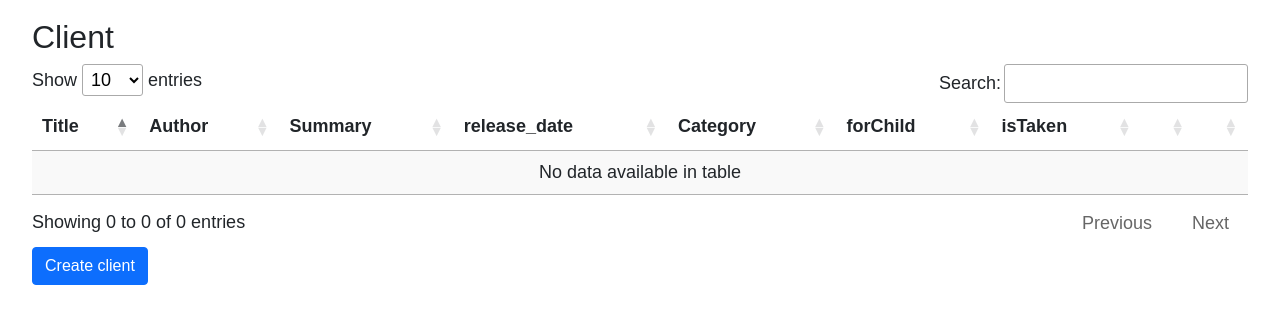
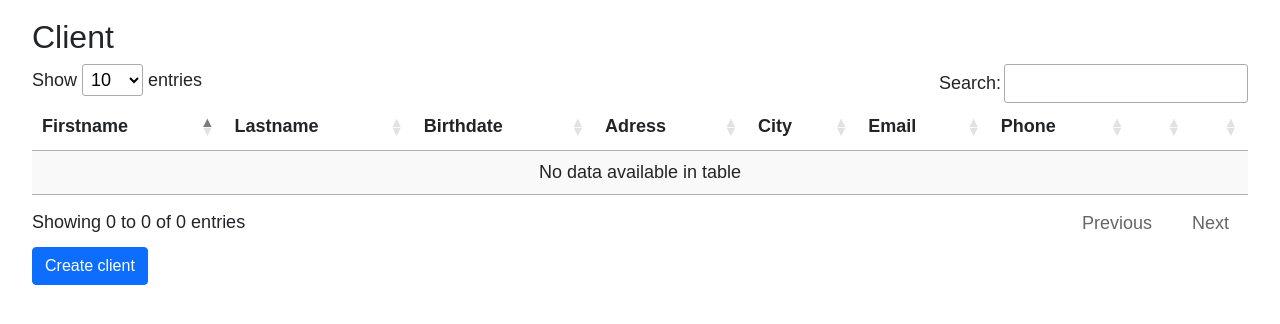
Before and after one commit to Eryans/biblioManager, a Symfony app: template templates/client/listing.html.twig in a window 1280 px wide. Shown: the top 324 px of the page. Run offline with Twig, Linux system fonts and the light colour scheme; the template is opened without the code that fills it, so the values that code supplies are empty; some libraries are stand-ins or nearby versions.

Commit message:
client listing fixed

```diff
--- a/templates/client/create.html.twig
+++ b/templates/client/create.html.twig
@@ -13,8 +13,5 @@
     {{ form(form) }}
 
 </div>
-<<<<<<< HEAD
+
 {% endblock %}
-=======
-{% endblock %}
->>>>>>> 485b58c76e3e89a0c4d78bee64eda326928a32da
--- a/templates/client/listing.html.twig
+++ b/templates/client/listing.html.twig
@@ -15,13 +15,13 @@
     <h2>{{'Client'|trans}}</h2>
     <table id="myTable" class="display">
         <thead>
-            <th>{{"Title"|trans}}</th>
-            <th>{{"Author"|trans}}</th>
-            <th>{{"Summary"|trans}}</th>
-            <th>{{"release_date"|trans}}</th>
-            <th>{{"Category"|trans}}</th>
-            <th>{{"forChild"|trans}}</th>
-            <th>{{"isTaken"|trans}}</th>
+            <th>{{"Firstname"|trans}}</th>
+            <th>{{"Lastname"|trans}}</th>
+            <th>{{"Birthdate"|trans}}</th>
+            <th>{{"Adress"|trans}}</th>
+            <th>{{"City"|trans}}</th>
+            <th>{{"Email"|trans}}</th>
+            <th>{{"Phone"|trans}}</th>
             <th></th>
             <th></th>
         </thead>
```
Also changed, not shown: src/Form/BookType.php (+0 -10 lines), src/Form/ClientType.php (+0 -11 lines), 1 other file.
